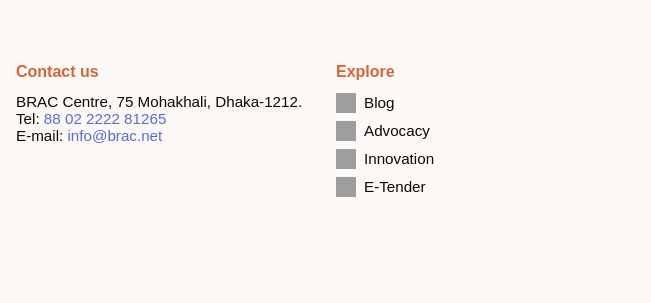
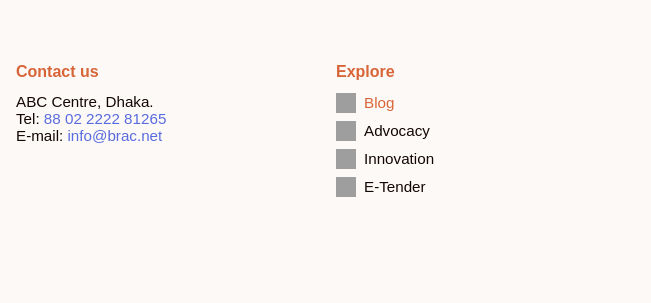
Before and after one commit to meniworld/ngo, a plain HTML site: page index.html in a window 1280 px wide. In both pictures the pointer is over the link 480 px from the left and 4229 px from the top of the page. Shown: the part 4127-4430 px from the top of the page, 0-651 px from the left. Drawn offline with Linux system fonts and the light colour scheme; grey boxes are pictures that could not be loaded.

Commit message:
Update footer

```diff
--- a/assets/styles/footer-section.css
+++ b/assets/styles/footer-section.css
@@ -74,6 +74,10 @@
     align-items: center;
     gap: 0.5rem;
     color: var(--text);
+}
+
+.footer-links a:hover {
+    color: var(--primary);
 }
 
 .footer-links a img {
--- a/index.html
+++ b/index.html
@@ -450,7 +450,7 @@
         <div class="footer-center">
             <div class="footer-block">
                 <h4>Contact us</h4>
-                <p>BRAC Centre, 75 Mohakhali, Dhaka-1212.<br>
+                <p>ABC Centre,  Dhaka.<br>
                     Tel: <a href="telto:info@brac.net">88 02 2222 81265</a><br>
                     E-mail: <a href="mailto:info@brac.net">info@brac.net</a>
                 </p>
```
